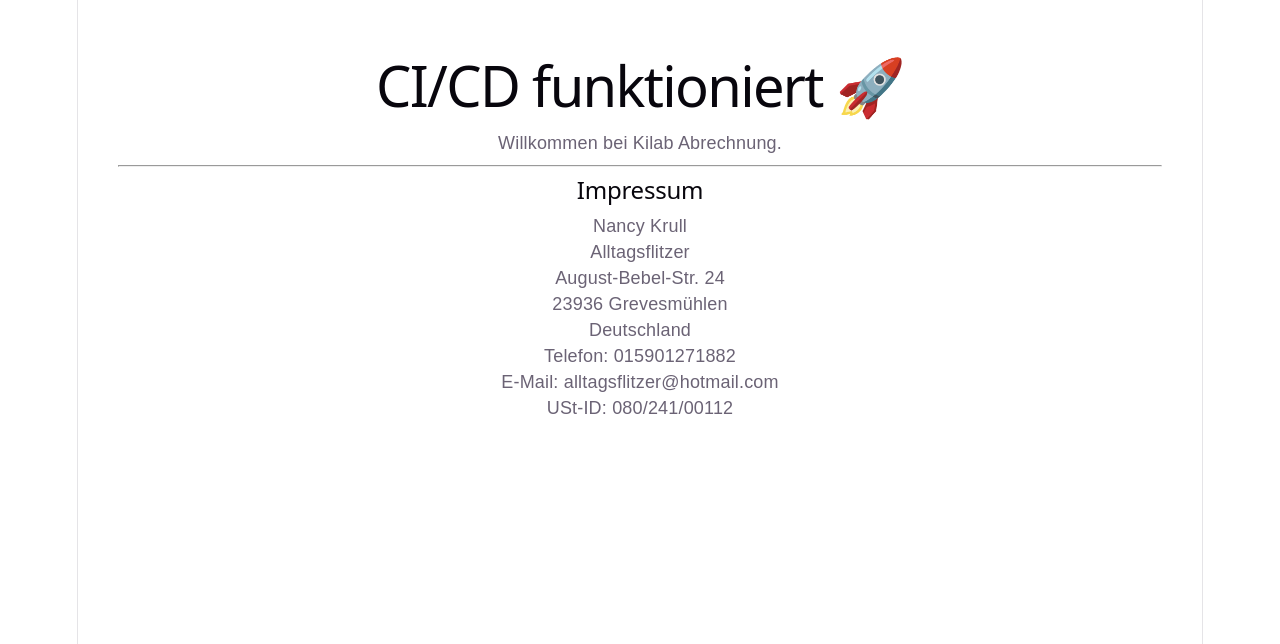
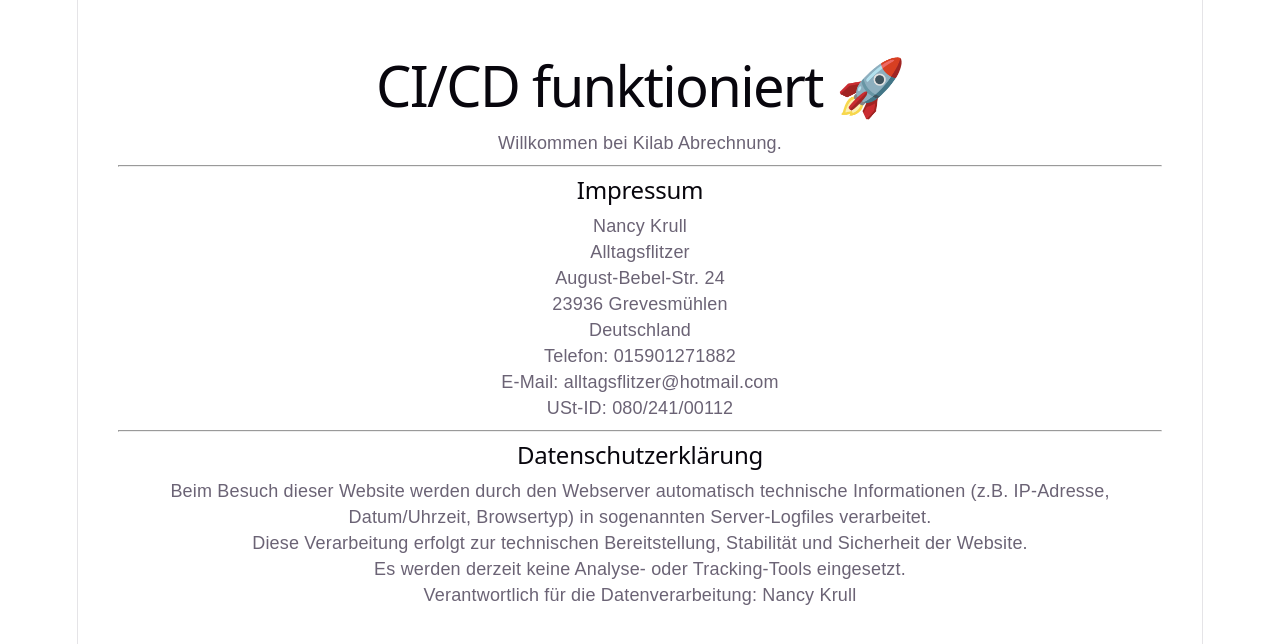
Before and after one commit to Kilab2026/my-app, a React (Vite) app: page / in a window 1280 px wide. Shown: the top 644 px of the page. Built offline with nearby package versions, Linux system fonts and the light colour scheme.

Commit message:
add datenschutz

```diff
--- a/src/App.jsx
+++ b/src/App.jsx
@@ -25,6 +25,29 @@ function App() {
       <p>
         USt-ID: 080/241/00112
       </p>
+      <hr />
+
+<h2>Datenschutzerklärung</h2>
+
+<p>
+Beim Besuch dieser Website werden durch den Webserver automatisch
+technische Informationen (z.B. IP-Adresse, Datum/Uhrzeit, Browsertyp)
+in sogenannten Server-Logfiles verarbeitet.
+</p>
+
+<p>
+Diese Verarbeitung erfolgt zur technischen Bereitstellung,
+Stabilität und Sicherheit der Website.
+</p>
+
+<p>
+Es werden derzeit keine Analyse- oder Tracking-Tools eingesetzt.
+</p>
+
+<p>
+Verantwortlich für die Datenverarbeitung:
+Nancy Krull
+</p>
     </div>
   );
 }
```
